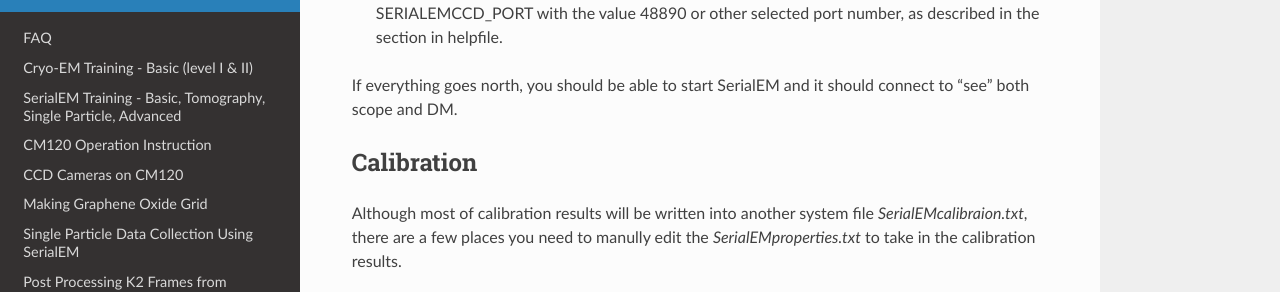
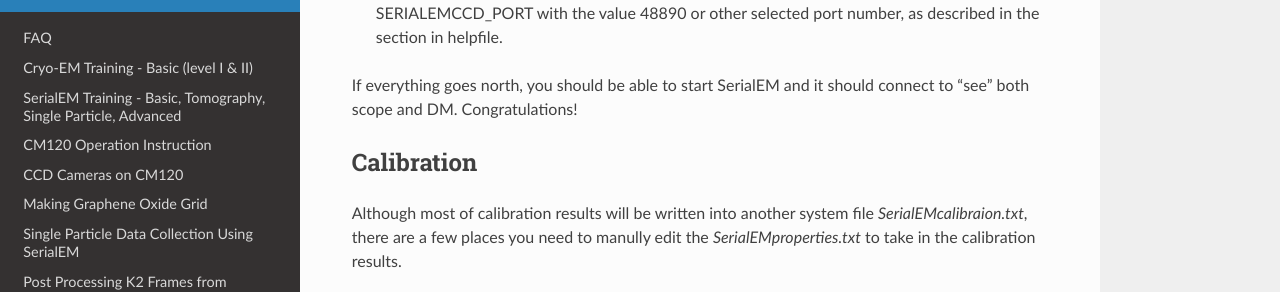
Before and after one commit to xuchen66/sphinx-emdocs, a Sphinx documentation site: the page built from source/serialEM-note-install-and-calib.rst, in a window 1280 px wide and 900 px high, scrolled down 1577 px. Shown: the part 182-474 px from the top of the window. Built offline with Sphinx 7.4.7 and the Read the Docs theme 2.0.0, drawn with Linux system fonts in a browser that asks for light colours; pages that are not in the unit, such as notebooks, are missing from menus.

Commit message:
Update serialEM-note-install-and-calib.rst

```diff
--- a/source/serialEM-note-install-and-calib.rst
+++ b/source/serialEM-note-install-and-calib.rst
@@ -53,7 +53,7 @@ Here are steps to follow.
 
 11. On K2 computer which SerialEM is to be installed, define a system environment variable SERIALEMCCD_PORT with the value 48890 or other selected port number, as described in the section in helpfile.
 
-If everything goes north, you should be able to start SerialEM and it should connect to "see" both scope and DM.
+If everything goes north, you should be able to start SerialEM and it should connect to "see" both scope and DM. Congratulations!
 
 .. _Calibration:
 
```
Also changed, not shown: other parts of source/serialEM-note-install-and-calib.rst (+1 -1 lines).
